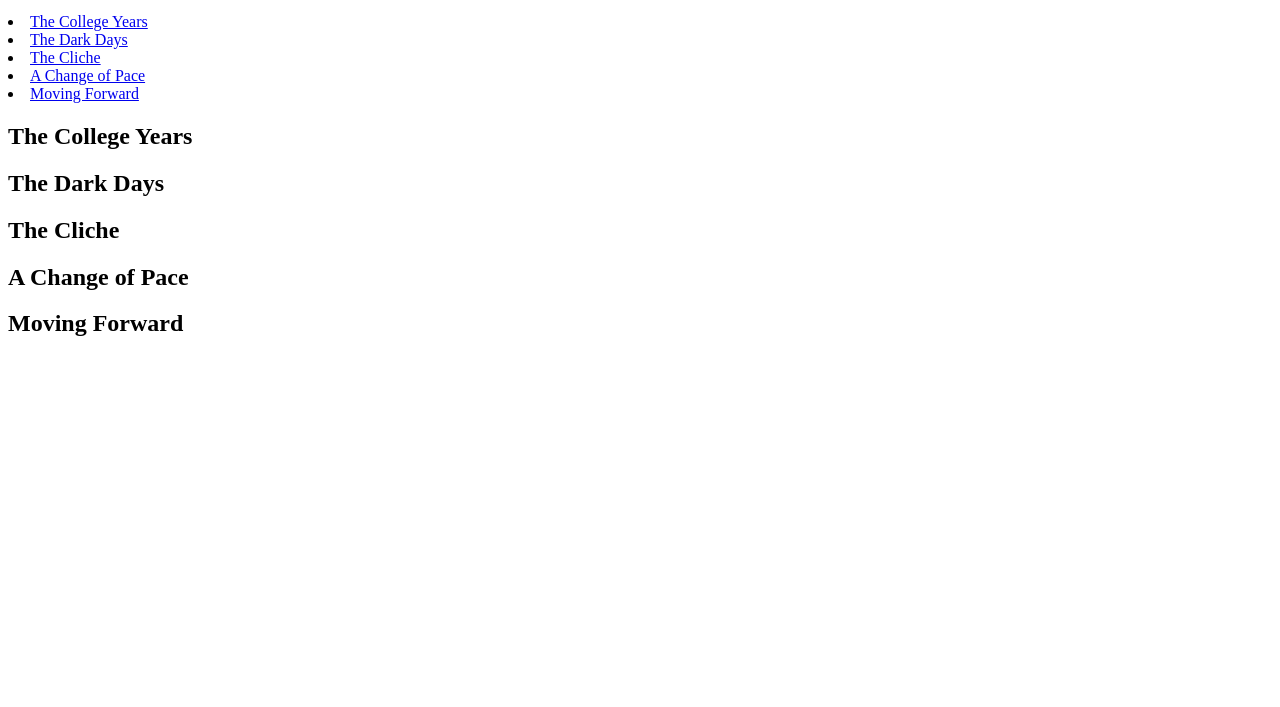
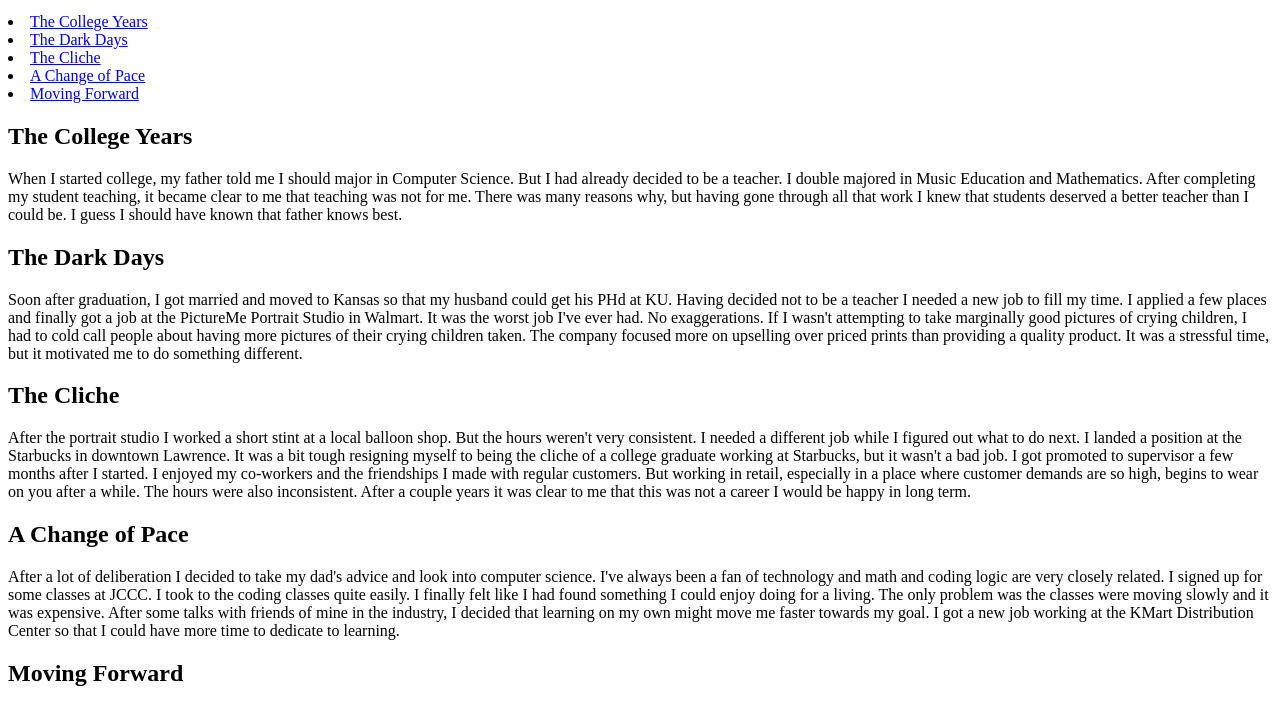
Before and after one commit to mhensz/html-me-something, a plain HTML site: page index.html in a window 1280 px wide. Shown: the part 101-808 px from the top of the page. Drawn offline with Linux system fonts and the light colour scheme.

Commit message:
Added section paragraphs

```diff
--- a/index.html
+++ b/index.html
@@ -22,22 +22,52 @@
                 <section>
                     <a name="college"></a>
                     <h2>The College Years</h2>
+                    <p>When I started college, my father told me I should major in Computer Science.
+                        But I had already decided to be a teacher. I double majored in Music Education and Mathematics.
+                        After completing my student teaching, it became clear to me that teaching was not for me.
+                        There was many reasons why, but having gone through all that work I knew that students
+                        deserved a better teacher than I could be.  I guess I should have known that father knows best.</p>
                 </section>
                 <section>
                     <a name="dark"></a>
                     <h2>The Dark Days</h2>
+                    <p>Soon after graduation, I got married and moved to Kansas so that my husband could get his PHd
+                        at KU.  Having decided not to be a teacher I needed a new job to fill my time. I applied a few
+                        places and finally got a job at the PictureMe Portrait Studio in Walmart.  It was the worst job
+                        I've ever had. No exaggerations.  If I wasn't attempting to take marginally good pictures of crying
+                        children, I had to cold call people about having more pictures of their crying children taken.
+                        The company focused more on upselling over priced prints than providing a quality product. It
+                        was a stressful time, but it motivated me to do something different.
+                    </p>
                 </section>
                 <section>
                     <a name="cliche"></a>
                     <h2>The Cliche</h2>
+                    <p>After the portrait studio I worked a short stint at a local balloon shop. But the hours weren't
+                        very consistent.  I needed a different job while I figured out what to do next.  I landed a
+                        position at the Starbucks in downtown Lawrence.  It was a bit tough resigning myself to being the
+                        cliche of a college graduate working at Starbucks, but it wasn't a bad job.  I got promoted to
+                        supervisor a few months after I started.  I enjoyed my co-workers and the friendships I made with
+                        regular customers.  But working in retail, especially in a place where customer demands are so high,
+                        begins to wear on you after a while. The hours were also inconsistent.  After a couple years it was
+                        clear to me that this was not a career I would be happy in long term.</p>
                 </section>
                 <section>
                     <a name="change"></a>
                     <h2>A Change of Pace</h2>
+                    <p>After a lot of deliberation I decided to take my dad's advice and look into computer science.
+                        I've always been a fan of technology and math and coding logic are very closely related. I
+                        signed up for some classes at JCCC.  I took to the coding classes quite easily.  I finally
+                        felt like I had found something I could enjoy doing for a living.  The only problem was the
+                        classes were moving slowly and it was expensive.  After some talks with friends of mine in the
+                        industry, I decided that learning on my own might move me faster towards my goal.  I got a new
+                        job working at the KMart Distribution Center so that I could have more time to dedicate to learning.
+                    </p>
                 </section>
                 <section>
                     <a name="forward"></a>
                     <h2>Moving Forward</h2>
+
                 </section>
 
             </article>
```
